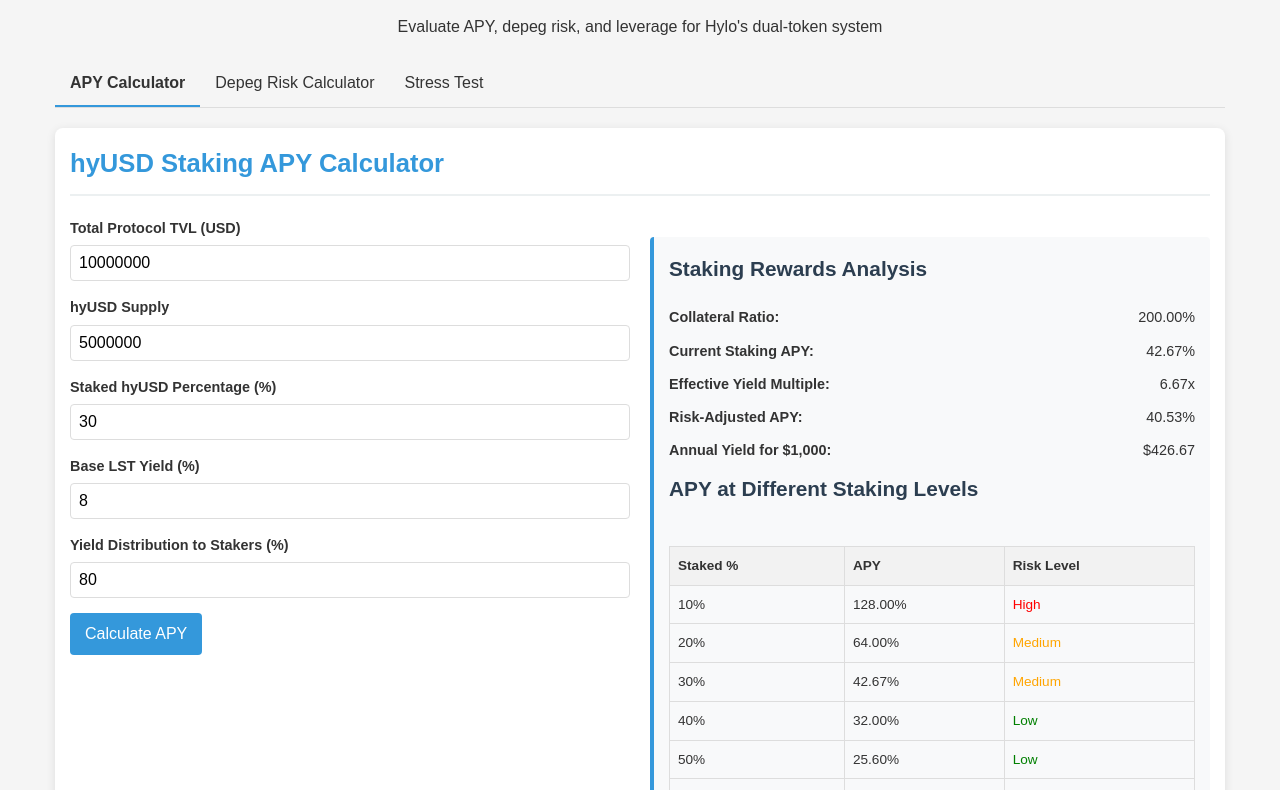
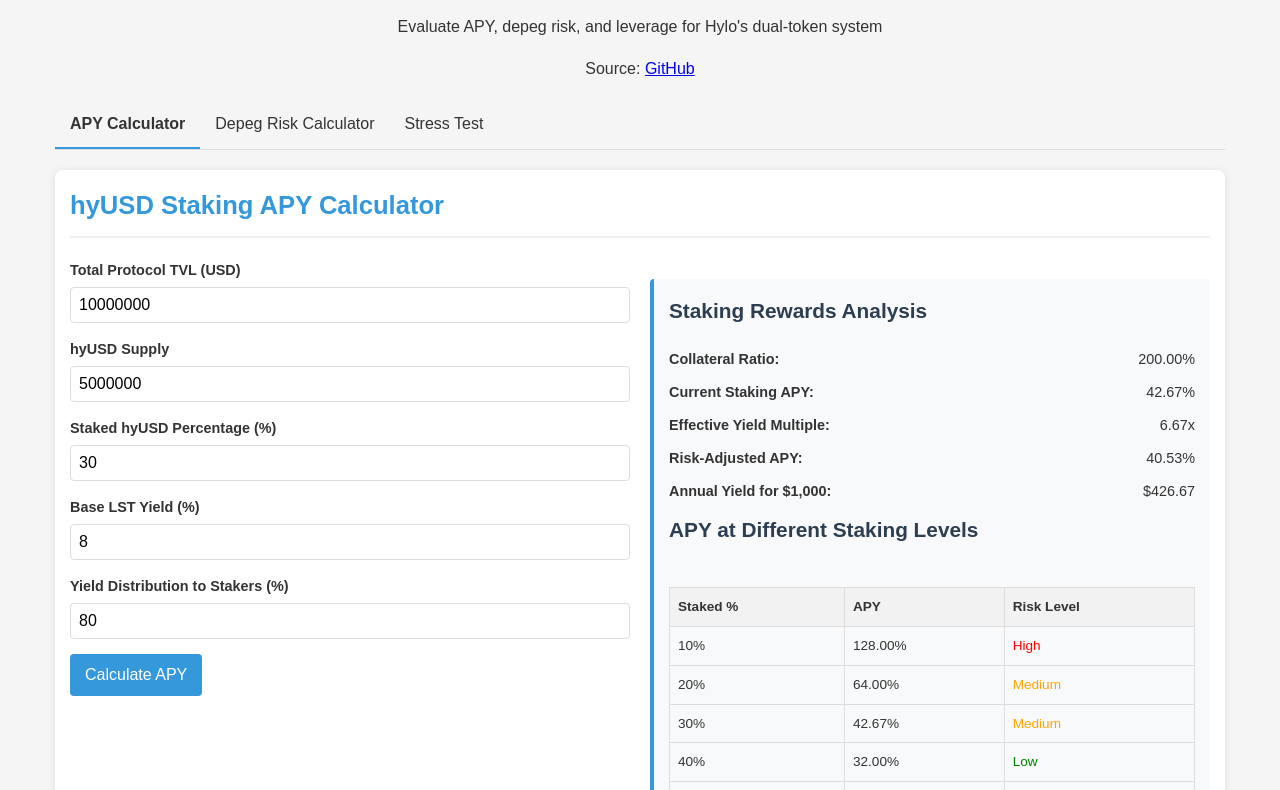
Before and after one commit to wkennedy/Hilo-Tools, a website with bundled scripts: page index.html in a window 1280 px wide. Shown: the part 100-890 px from the top of the page. Built offline with nearby package versions, Linux system fonts and the light colour scheme.

Commit message:
Add source link to GitHub repository in header.
This update adds a link to the project's GitHub repository in the header section of the webpage. It improves transparency and provides users with easy access to the source code.

```diff
--- a/index.html
+++ b/index.html
@@ -13,6 +13,7 @@
         <div class="header">
             <h1>Hylo Protocol Calculators</h1>
             <p>Evaluate APY, depeg risk, and leverage for Hylo's dual-token system</p>
+            <p class="source-link">Source: <a href="https://github.com/wkennedy/Hilo-Tools" target="_blank">GitHub</a></p>
         </div>
     </template>
 
```
